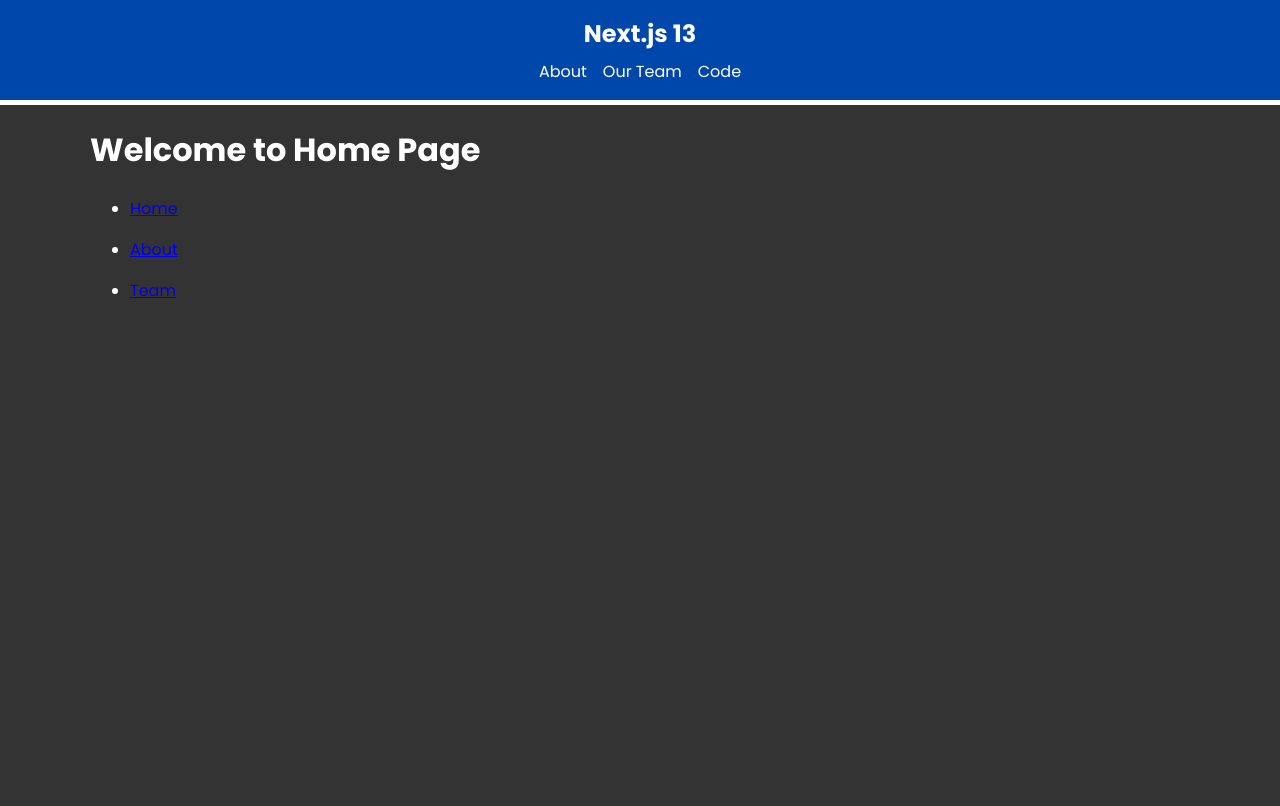
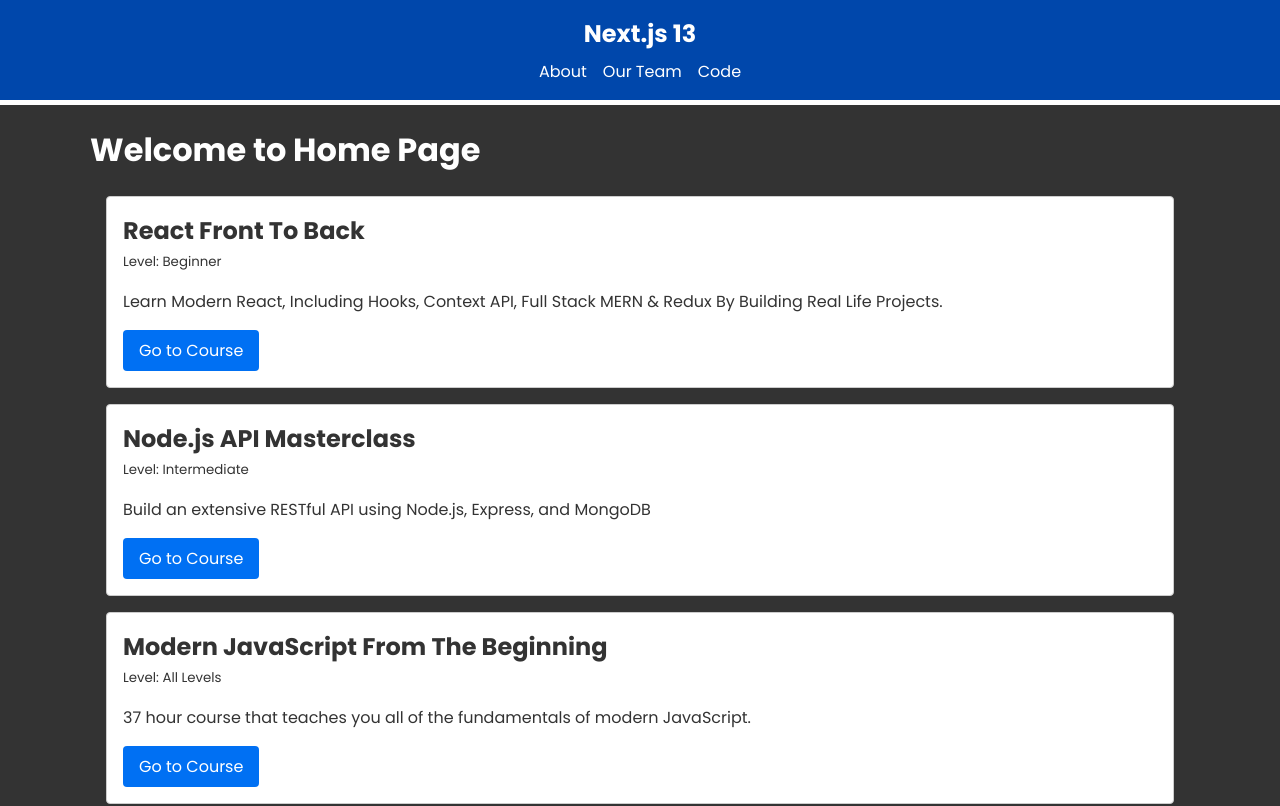
Before and after one commit to aliaftabsheikh/next_13_crash_course, a Next.js app: page / in a window 1280 px wide. Shown: the top 806 px of the page. Built offline with nearby package versions, Linux system fonts and the light colour scheme.

Commit message:
API route handlers, Serving course data,  Fetching course data

```diff
--- /dev/null
+++ b/app/api/courses/data.json
@@ -0,0 +1,37 @@
+[
+    {
+      "id": 1,
+      "title": "React Front To Back",
+      "description": "Learn Modern React, Including Hooks, Context API, Full Stack MERN & Redux By Building Real Life Projects.",
+      "link": "https://www.traversymedia.com/Modern-React-Front-To-Back-Course",
+      "level": "Beginner"
+    },
+    {
+      "id": 2,
+      "title": "Node.js API Masterclass",
+      "description": "Build an extensive RESTful API using Node.js, Express, and MongoDB",
+      "link": "https://www.traversymedia.com/node-js-api-masterclass",
+      "level": "Intermediate"
+    },
+    {
+      "id": 3,
+      "title": "Modern JavaScript From The Beginning",
+      "description": "37 hour course that teaches you all of the fundamentals of modern JavaScript.",
+      "link": "https://www.traversymedia.com/modern-javascript-2-0",
+      "level": "All Levels"
+    },
+    {
+      "id": 4,
+      "title": "Next.js Dev To Deployment",
+      "description": "Learn Next.js by building a music event website and a web dev blog as a static website",
+      "link": "https://www.traversymedia.com/next-js-dev-to-deployment",
+      "level": "Intermediate"
+    },
+    {
+      "id": 5,
+      "title": "50 Projects in 50 Days",
+      "description": "Sharpen your skills by building 50 quick, unique & fun mini projects.",
+      "link": "https://www.traversymedia.com/50-Projects-In-50-Days",
+      "level": "Beginner"
+    }
+  ]
--- /dev/null
+++ b/app/api/courses/route.js
@@ -0,0 +1,6 @@
+import { NextResponse } from "next/server";
+import courses from "./data.json";
+
+export async function GET(request) {
+    return NextResponse.json(courses)
+}
--- a/app/api/hello/route.js
+++ b/app/api/hello/route.js
@@ -1,3 +1,3 @@
-export async function GET(request) {
+export async function POST(request) {
   return new Response('Hello, Next.js!')
 }
--- /dev/null
+++ b/app/components/Courses.jsx
@@ -0,0 +1,28 @@
+import Link from "next/link";
+
+async function fetchCourses() {
+  const response = await fetch("http://localhost:3000/api/courses");
+
+  const courses = await response.json();
+  return courses;
+}
+const Courses = async () => {
+  const courses = await fetchCourses();
+
+  return(
+  <div className="courses">
+    {courses.map((course)=>(
+        <div key={course.id} className="card">
+            <h2 >{course.title}</h2>
+            <small>Level: {course.level}</small>
+            <p>{course.description}</p>
+            <Link href={course.link} target="_blank" className="btn">
+                Go to Course
+            </Link>
+        </div>
+    ))}
+  </div>
+  )
+};
+
+export default Courses;
--- a/app/page.jsx
+++ b/app/page.jsx
@@ -1,31 +1,13 @@
 import Link from 'next/link'
+import Courses from './components/Courses'
 
 const HomePage = () => {
-  const routes = [
-    {
-      id: 1,
-      name: 'Home',
-      route: '/'
-    },
-    {
-      id: 2,
-      name: 'About',
-      route: '/about'
-    },
-    {
-      id: 3,
-      name: 'Team',
-      route: '/about/team'
-    },
-  ]
+
   return (
     <div>
       <h1>Welcome to Home Page</h1>
-      {routes.map((item)=>(
-        <ul key={item.id}>
-        <li><Link href={item.route}>{item.name}</Link></li>
-      </ul>
-      ))}
+
+     <Courses/>
 
     </div>
   )
```
